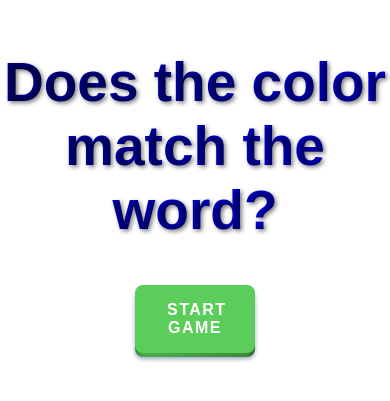
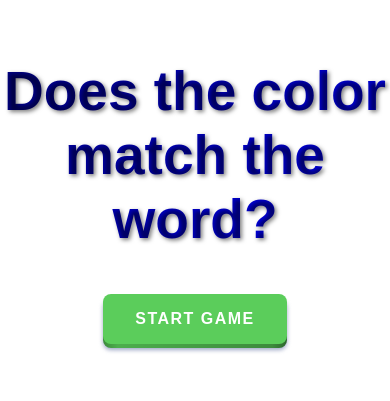
Before and after one commit to abk2191/word-match, a React (Vite) app: page / in a window 390 px wide. Shown: the part 237-638 px from the top of the page. Built offline with nearby package versions, Linux system fonts and the light colour scheme; a web font is replaced by a local one.

Commit message:
Added new features

```diff
--- a/src/Game.jsx
+++ b/src/Game.jsx
@@ -220,8 +220,10 @@ function Game({ setGameStarted, scoreStorage, setScoreStorage, firstScore }) {
   }, []);
 
   const showScore = () => {
-    setShowScores((prev) => !prev);
-    setDisplayScores(true);
+    setTimeout(() => {
+      setShowScores((prev) => !prev);
+      setDisplayScores(true);
+    }, 150);
   };
 
   return (
--- a/src/index.css
+++ b/src/index.css
@@ -362,7 +362,8 @@ ul {
   }
 
   .pushable {
-    width: 120px;
+    width: auto;
+    min-width: 140px; /* fits "Scores" nicely */
   }
 
   .game-over {
```
